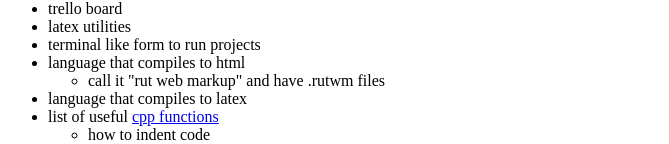
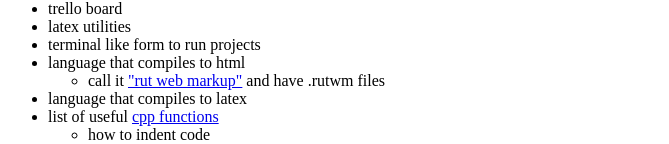
Before and after one commit to rutrum/rutrum-site, a plain HTML site: page index.html in a window 1280 px wide. Shown: the part 139-283 px from the top of the page, without its empty margins (0-669 px from the left). Drawn offline with Linux system fonts and the light colour scheme.

Commit message:
Add rutwebmarkup link on index

```diff
--- a/index.html
+++ b/index.html
@@ -18,7 +18,7 @@
         <li>terminal like form to run projects</li>
         <li>language that compiles to html</li>
             <ul>
-                <li>call it "rut web markup" and have .rutwm files</li>
+                <li>call it <a href="./rutwebmarkup.html">"rut web markup"</a> and have .rutwm files</li>
             </ul>
         <li>language that compiles to latex</li>
         <li>list of useful <a href="./cppfunctions.html">cpp functions</a>
```
